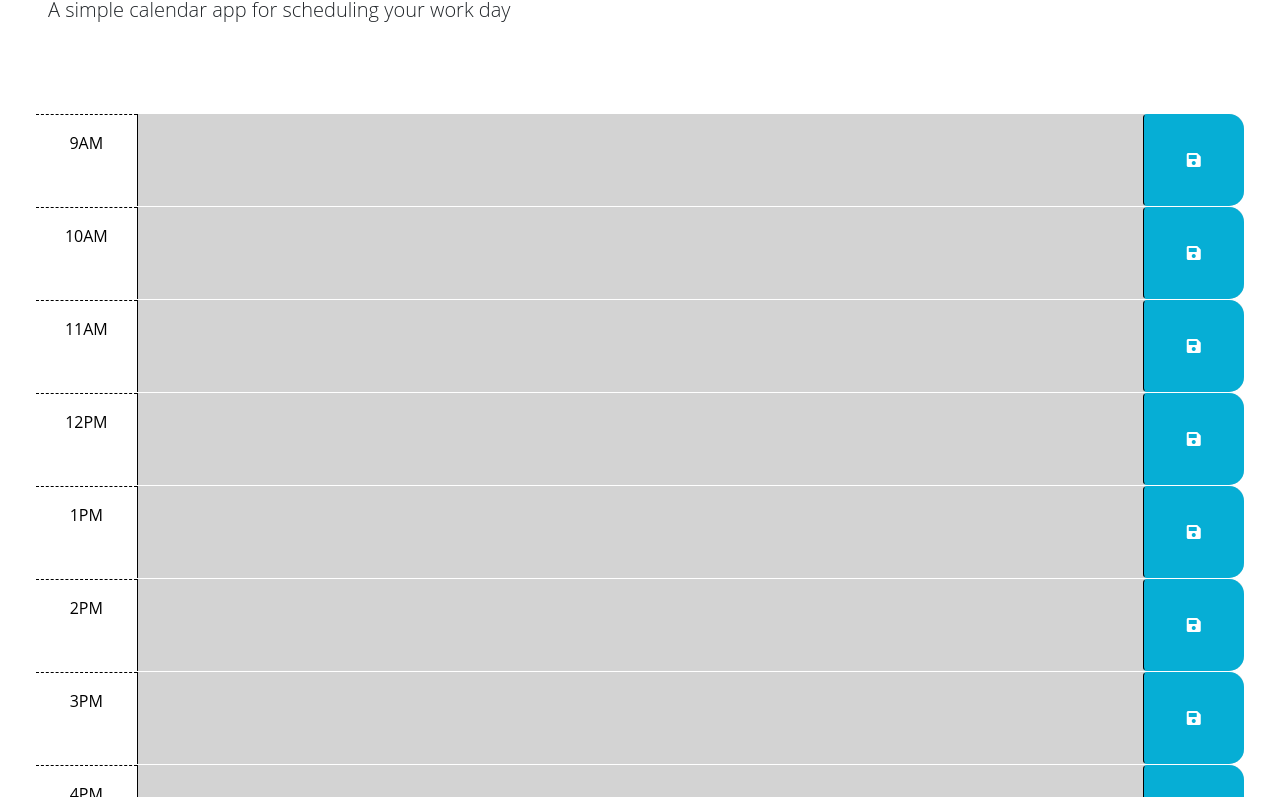
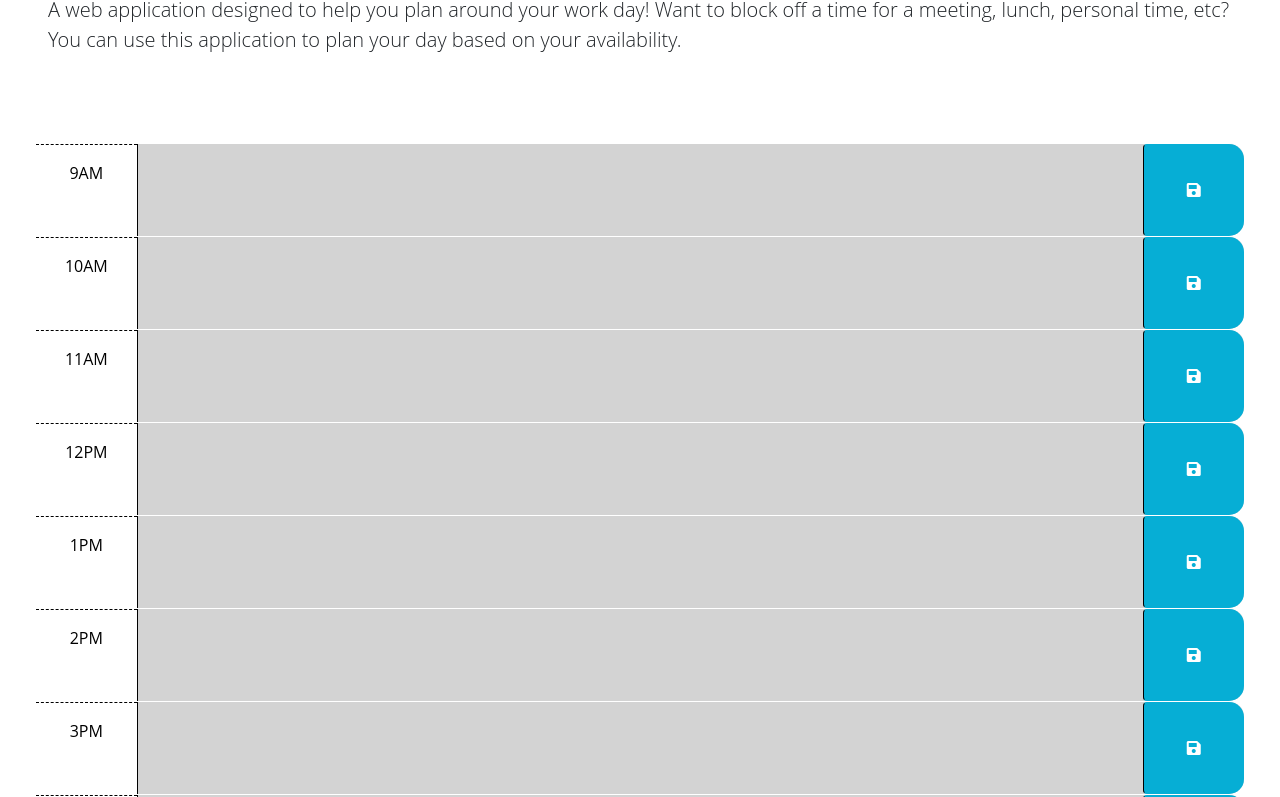
Before and after one commit to MayaH2000/Work-Day-Scheduler, a plain HTML site: page index.html in a window 1280 px wide. Shown: the part 138-935 px from the top of the page. Drawn offline with nearby package versions, Linux system fonts and the light colour scheme.

Commit message:
added detailed description to index.html

```diff
--- a/index.html
+++ b/index.html
@@ -27,7 +27,7 @@
   <body>
     <header class="p-5 mb-4">
       <h1 class="display-3">Work Day Scheduler</h1>
-      <p class="lead">A simple calendar app for scheduling your work day</p>
+      <p class="lead">A web application designed to help you plan around your work day! Want to block off a time for a meeting, lunch, personal time, etc? You can use this application to plan your day based on your availability.</p>
       <p id="currentDay" class="lead"></p>
     </header>
     <div class="container-fluid px-5">
```
